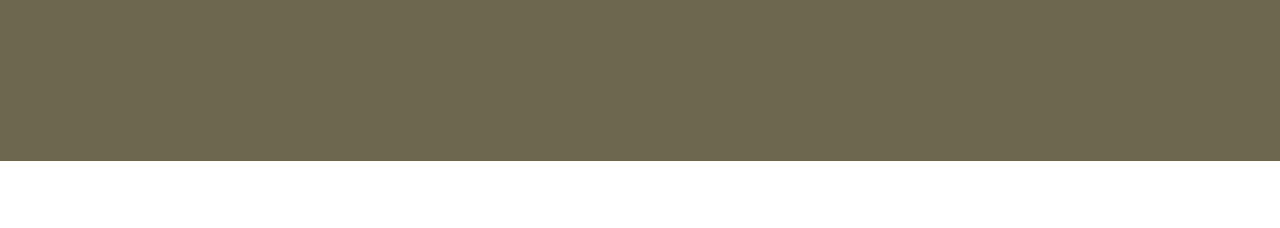
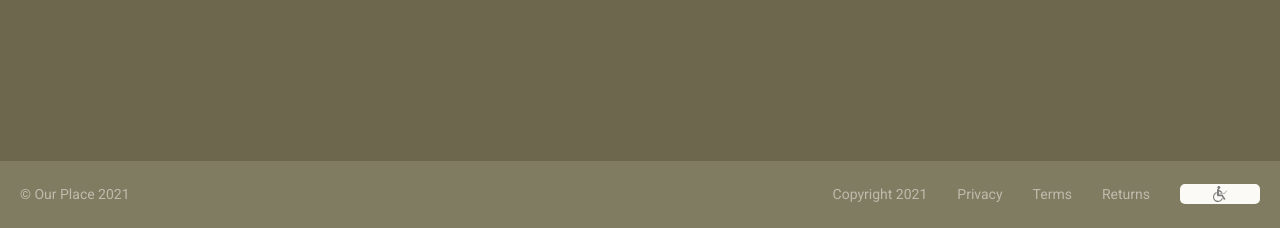
Before and after one commit to TsoyYuriy/port4, a plain HTML site: page index.html in a window 1280 px wide. Shown: the part 3298-3526 px from the top of the page. Before the commit the page ends 3459 px from the top, so only its background shows below. Drawn offline with Linux system fonts and the light colour scheme.

Commit message:
закончил работу

```diff
--- a/index.html
+++ b/index.html
@@ -248,6 +248,22 @@
                   </div>
                </div>
             </div>
+         </div><!--footer row-->
+         <div class="footer-bottom">
+            <div class="footer-col footer-col_bottom">
+               <p class="footer-bottom_copy">© Our Place 2021</p>
+            </div>
+
+            <div class="footer-col footer-col_bottom">
+               <ul class="footer-menu footer-menu_bottom">
+                  <li><a href="#" class="footer-menu_bottom-link">Copyright 2021</a></li>
+                  <li><a href="#" class="footer-menu_bottom-link">Privacy</a></li>
+                  <li><a href="#" class="footer-menu_bottom-link">Terms</a></li>
+                  <li><a href="#" class="footer-menu_bottom-link">Returns</a></li>
+                  <li><a href="#" class="footer-menu_btn"></a></li>
+               </ul>
+            </div>
+
          </div>
       </footer>
 
--- a/styles/style.css
+++ b/styles/style.css
@@ -381,13 +381,9 @@ ul {
 }
 
 /* FOOTER */
-.footer-row {
-    padding: 0 10px;
-}
 .footer-top {
     background: #6C674D;
-    padding-top: 80px;
-    padding-bottom: 123px;
+    padding: 80px 10px 123px 10px;
 }
 .footer-col {
     margin-bottom: 60px;
@@ -460,8 +456,32 @@ ul {
     margin-right: 24px;
     display: inline-block;
 }
-
-
+.footer-bottom {
+    background: #807C62;
+    padding: 20px;
+}
+.footer-bottom_copy {
+    margin: 0;
+    font-weight: normal;
+    font-size: 14px;
+    line-height: 27px;
+    color: rgba(252, 250, 246, 0.5);
+}
+.footer-menu_bottom-link {
+    text-decoration: none;
+    font-weight: normal;
+    font-size: 14px;
+    line-height: 27px;
+    color: rgba(252, 250, 246, 0.5);
+}
+.footer-menu_btn {
+    background: #FCFAF6 url(../design/img-footer.svg) no-repeat center;
+    width: 14px;
+    height: 16px;
+    display: block;
+    border-radius: 5px;
+    padding: 2px 33px;
+}
 
 /* MEDIA */
 @media screen and (min-width: 600px) {
@@ -592,8 +612,28 @@ ul {
     }
 
     /* FOOTER */
+    .footer-top {
+        padding-right: 48px;
+        padding-left: 48px;
+    }
     .footer-col {
         flex-direction: column;
+    }
+    .footer-bottom {
+        display: flex;
+        align-items: center;
+        justify-content: space-between;
+    }
+    .footer-col_bottom {
+        margin: 0;
+    }
+    .footer-menu_bottom {
+        display: flex;
+        align-items: center;
+        justify-content: flex-end;
+    }
+    .footer-menu_bottom-link {
+        margin-right: 30px;
     }
 
 
@@ -696,9 +736,4 @@ ul {
         right: 30%;
     }
 
-    /* FOOTER */
-    .footer-row {
-        padding-right: 38px;
-        padding-left: 38px;
-    }
 }
```
Also changed, not shown: design/img-footer.svg (added).
